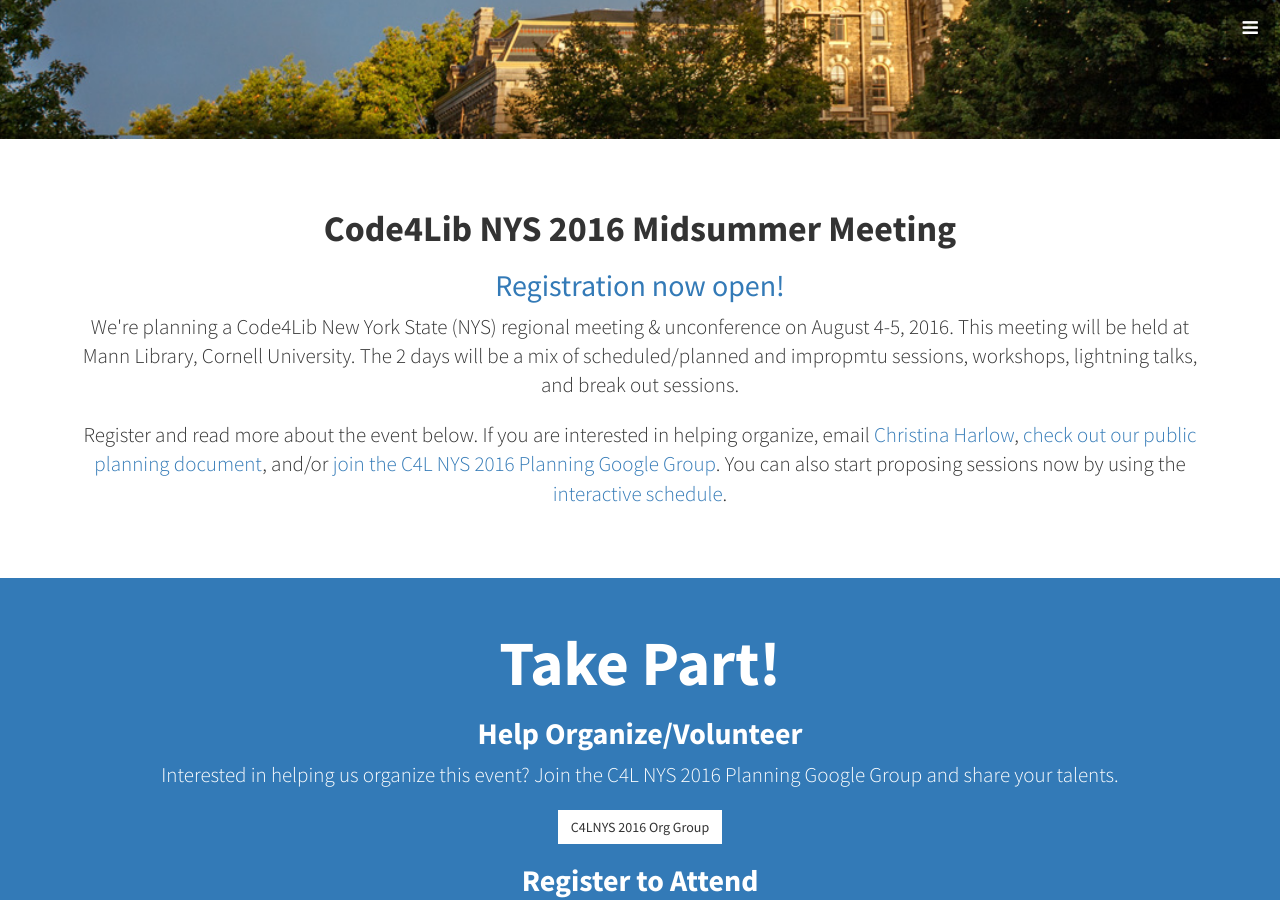
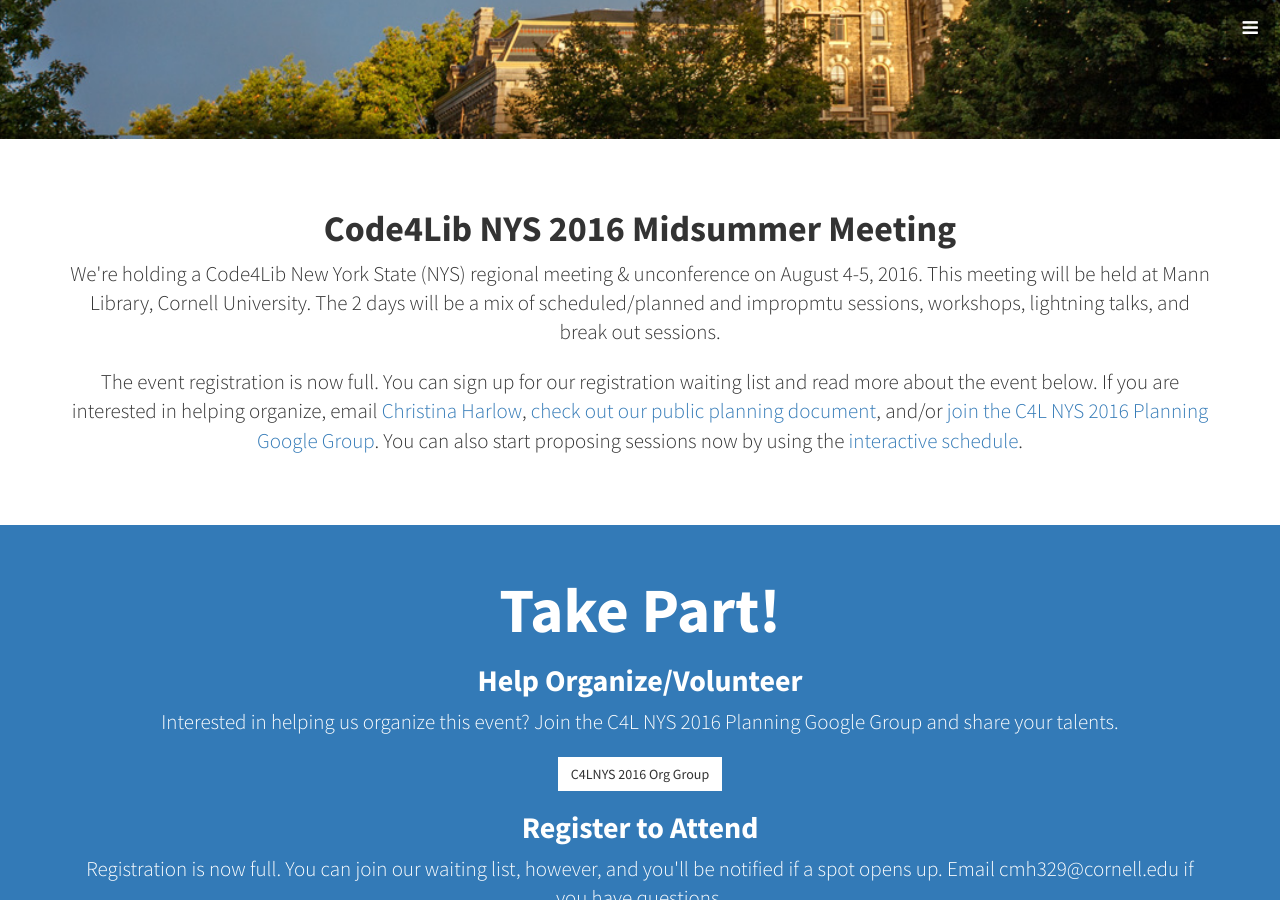
Before and after one commit to code4libNYS/2016, a Jekyll site: the page built from index.html, in a window 1280 px wide and 900 px high, scrolled down 761 px. Built offline with Jekyll 4.4.1, drawn with Linux system fonts in a browser that asks for light colours; some of the changed text lies outside the part shown.

Commit message:
add waiting list notes, waiting list link

```diff
--- a/_includes/about.html
+++ b/_includes/about.html
@@ -3,9 +3,8 @@
     <div class="row">
       <div class="col-lg-12 text-center">
         <h1><strong>Code4Lib NYS 2016 Midsummer Meeting</strong></h1>
-        <h2><a href="#takepart">Registration now open!</a></h2>
-        <p class="lead">We're planning a Code4Lib New York State (NYS) regional meeting &amp; unconference on August 4-5, 2016. This meeting will be held at Mann Library, Cornell University. The 2 days will be a mix of scheduled/planned and impropmtu sessions, workshops, lightning talks, and break out sessions.</p>
-        <p class="lead">Register and read more about the event below. If you are interested in helping organize, email <a href="mailto:cmh329@cornell.edu">Christina Harlow</a>, <a href="http://bit.ly/c4lNYS16">check out our public planning document</a>, and/or <a href="https://groups.google.com/forum/#!forum/c4lnys-planning">join the C4L NYS 2016 Planning Google Group</a>. You can also start proposing sessions now by using the <a href="#sched">interactive schedule</a>.</p>
+        <p class="lead">We're holding a Code4Lib New York State (NYS) regional meeting &amp; unconference on August 4-5, 2016. This meeting will be held at Mann Library, Cornell University. The 2 days will be a mix of scheduled/planned and impropmtu sessions, workshops, lightning talks, and break out sessions.</p>
+        <p class="lead">The event registration is now full. You can sign up for our registration waiting list and read more about the event below. If you are interested in helping organize, email <a href="mailto:cmh329@cornell.edu">Christina Harlow</a>, <a href="http://bit.ly/c4lNYS16">check out our public planning document</a>, and/or <a href="https://groups.google.com/forum/#!forum/c4lnys-planning">join the C4L NYS 2016 Planning Google Group</a>. You can also start proposing sessions now by using the <a href="#sched">interactive schedule</a>.</p>
       </div>
     </div>
     <!-- /.row -->
--- a/_includes/takepart.html
+++ b/_includes/takepart.html
@@ -17,8 +17,8 @@
     <div class="row">
       <div class="col-lg-12 text-center">
         <h2><strong>Register to Attend</strong></h2>
-        <p class="lead">Registration is free, but space is limited. Email cmh329@cornell.edu if you have questions.</p>
-        <a href="http://goo.gl/forms/jQNwoOiROug4DHCS2" class="btn btn-light">Register Here (Opens Google Form)</a>
+        <p class="lead">Registration is now full. You can join our waiting list, however, and you'll be notified if a spot opens up. Email cmh329@cornell.edu if you have questions.</p>
+        <a href="http://goo.gl/forms/aQUGQuyx2yE1uoJO2" class="btn btn-light">Sign up for Waitlist Here (Opens Google Form)</a>
       </div>
     </div>
   </div>
```
